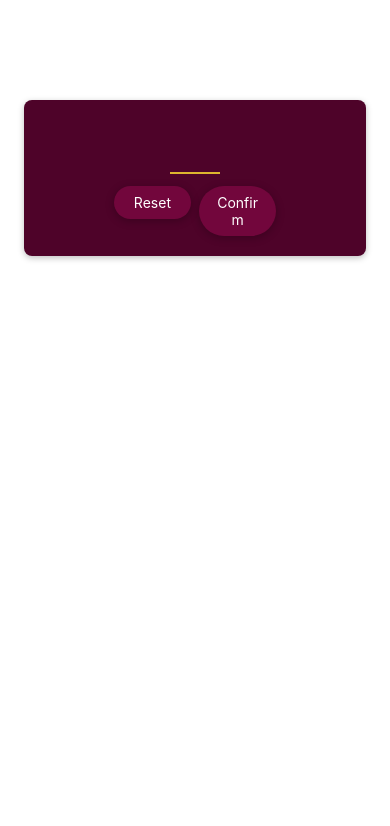
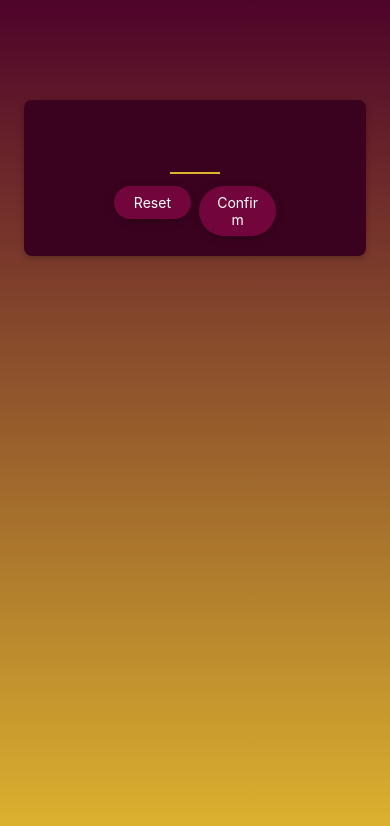
Before and after one commit to bluedamon/React-Native-JS-02, a React Native app: screen / in a window 390 px wide. Shown: the top 826 px of the page. Built offline with nearby package versions, Linux system fonts and the light colour scheme.

Commit message:
add linear gradient in the background of all App Screens

```diff
--- a/App.js
+++ b/App.js
@@ -1,14 +1,18 @@
-import { StyleSheet } from 'react-native';
+import { StyleSheet, View } from 'react-native';
+import { LinearGradient } from 'expo-linear-gradient';
+
 import StartGameScreen from './screens/StartGameScreen';
 
 export default function App() {
   return (
-    <>
+    <LinearGradient style={styles.rootScreen} colors={['#4e0329', '#ddb52f']}>
       <StartGameScreen />
-    </>
+    </LinearGradient>
   );
 }
 
 const styles = StyleSheet.create({
-
+  rootScreen: {
+    flex: 1,
+  }
 });
--- a/package.json
+++ b/package.json
@@ -12,7 +12,8 @@
     "expo": "~49.0.15",
     "expo-status-bar": "~1.6.0",
     "react": "18.2.0",
-    "react-native": "0.72.6"
+    "react-native": "0.72.6",
+    "expo-linear-gradient": "~12.3.0"
   },
   "devDependencies": {
     "@babel/core": "^7.20.0"
--- a/screens/StartGameScreen.js
+++ b/screens/StartGameScreen.js
@@ -4,7 +4,7 @@
 
 function StartGameScreen() {
     return (
-        <View style={styles.inputCOntainer}>
+        <View style={styles.inputContainer}>
             <TextInput style={styles.numberInput} maxLength={2} keyboardType='number-pad' autoCapitalize='none' autoCorrect={false}/>
             <View style={styles.buttonsContainer}>
               <View style={styles.buttonContainer}>
@@ -19,14 +19,14 @@
 };
 
 const styles = StyleSheet.create({
-  inputCOntainer: {
+  inputContainer: {
     justifyContent: 'center',
     alignItems: 'center',
     marginTop: 100,
     marginHorizontal: 24,
     borderRadius: 8,
     padding: 16,
-    backgroundColor: '#4e0329',
+    backgroundColor: '#3b021f',
     elevation: 4,
     shadowColor: '#000000',
     shadowOffset: {
```
Also changed, not shown: 1 other file (tests, documents, lock files or other folders).
